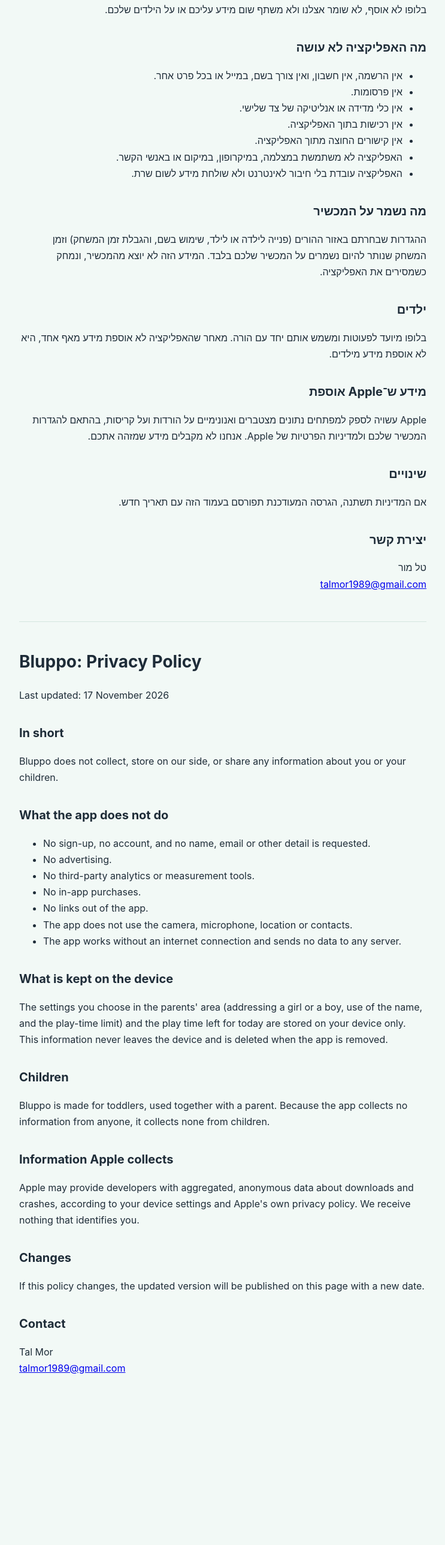
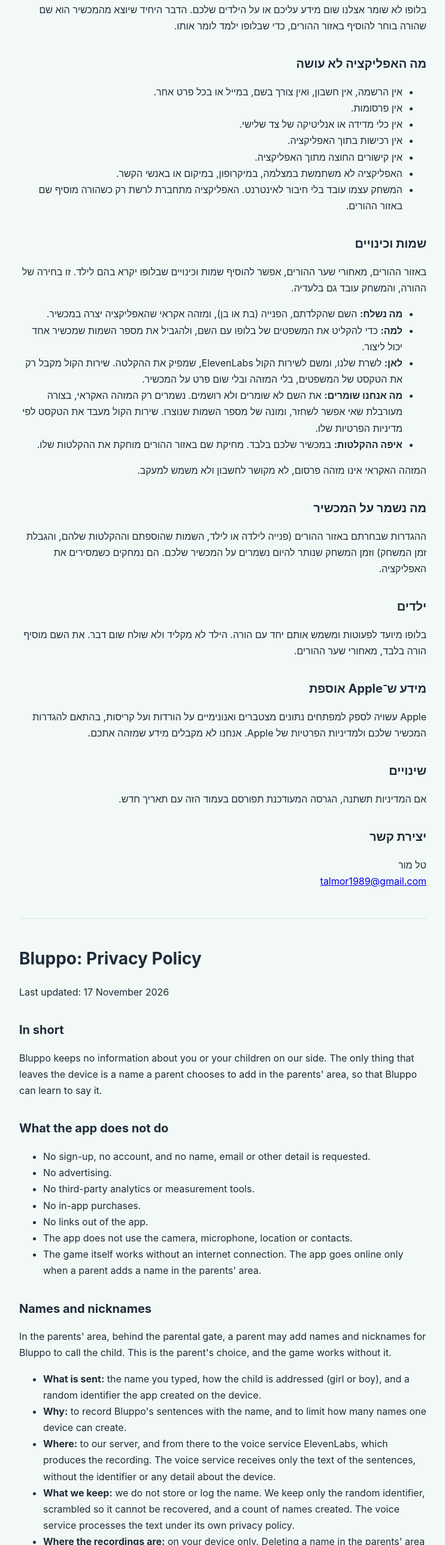
Before and after one commit to talm0r/bluppo-site, a plain HTML site: page privacy.html in a window 1280 px wide. Shown: the part 224-2800 px from the top of the page at 60% size, without its empty margins (268-1011 px from the left). Before the commit the page ends 2567 px from the top, so only its background shows below. Drawn offline with Linux system fonts and the light colour scheme.

Commit message:
Update privacy.html for version 1.1: names and nicknames

```diff
--- a/privacy.html
+++ b/privacy.html
@@ -14,7 +14,7 @@ h1{font-size:28px} h2{font-size:20px;margin-top:32px} .en{direction:ltr;text-ali
 <p>עודכן לאחרונה: 17.11.2026</p>
 
 <h2>בקצרה</h2>
-<p>בלופו לא אוסף, לא שומר אצלנו ולא משתף שום מידע עליכם או על הילדים שלכם.</p>
+<p>בלופו לא שומר אצלנו שום מידע עליכם או על הילדים שלכם. הדבר היחיד שיוצא מהמכשיר הוא שם שהורה בוחר להוסיף באזור ההורים, כדי שבלופו ילמד לומר אותו.</p>
 
 <h2>מה האפליקציה לא עושה</h2>
 <ul>
@@ -24,14 +24,25 @@ h1{font-size:28px} h2{font-size:20px;margin-top:32px} .en{direction:ltr;text-ali
 <li>אין רכישות בתוך האפליקציה.</li>
 <li>אין קישורים החוצה מתוך האפליקציה.</li>
 <li>האפליקציה לא משתמשת במצלמה, במיקרופון, במיקום או באנשי הקשר.</li>
-<li>האפליקציה עובדת בלי חיבור לאינטרנט ולא שולחת מידע לשום שרת.</li>
+<li>המשחק עצמו עובד בלי חיבור לאינטרנט. האפליקציה מתחברת לרשת רק כשהורה מוסיף שם באזור ההורים.</li>
 </ul>
 
+<h2>שמות וכינויים</h2>
+<p>באזור ההורים, מאחורי שער ההורים, אפשר להוסיף שמות וכינויים שבלופו יקרא בהם לילד. זו בחירה של ההורה, והמשחק עובד גם בלעדיה.</p>
+<ul>
+<li><strong>מה נשלח:</strong> השם שהקלדתם, הפנייה (בת או בן), ומזהה אקראי שהאפליקציה יצרה במכשיר.</li>
+<li><strong>למה:</strong> כדי להקליט את המשפטים של בלופו עם השם, ולהגביל את מספר השמות שמכשיר אחד יכול ליצור.</li>
+<li><strong>לאן:</strong> לשרת שלנו, ומשם לשירות הקול ElevenLabs, שמפיק את ההקלטה. שירות הקול מקבל רק את הטקסט של המשפטים, בלי המזהה ובלי שום פרט על המכשיר.</li>
+<li><strong>מה אנחנו שומרים:</strong> את השם לא שומרים ולא רושמים. נשמרים רק המזהה האקראי, בצורה מעורבלת שאי אפשר לשחזר, ומונה של מספר השמות שנוצרו. שירות הקול מעבד את הטקסט לפי מדיניות הפרטיות שלו.</li>
+<li><strong>איפה ההקלטות:</strong> במכשיר שלכם בלבד. מחיקת שם באזור ההורים מוחקת את ההקלטות שלו.</li>
+</ul>
+<p>המזהה האקראי אינו מזהה פרסום, לא מקושר לחשבון ולא משמש למעקב.</p>
+
 <h2>מה נשמר על המכשיר</h2>
-<p>ההגדרות שבחרתם באזור ההורים (פנייה לילדה או לילד, שימוש בשם, והגבלת זמן המשחק) וזמן המשחק שנותר להיום נשמרים על המכשיר שלכם בלבד. המידע הזה לא יוצא מהמכשיר, ונמחק כשמסירים את האפליקציה.</p>
+<p>ההגדרות שבחרתם באזור ההורים (פנייה לילדה או לילד, השמות שהוספתם וההקלטות שלהם, והגבלת זמן המשחק) וזמן המשחק שנותר להיום נשמרים על המכשיר שלכם. הם נמחקים כשמסירים את האפליקציה.</p>
 
 <h2>ילדים</h2>
-<p>בלופו מיועד לפעוטות ומשמש אותם יחד עם הורה. מאחר שהאפליקציה לא אוספת מידע מאף אחד, היא לא אוספת מידע מילדים.</p>
+<p>בלופו מיועד לפעוטות ומשמש אותם יחד עם הורה. הילד לא מקליד ולא שולח שום דבר. את השם מוסיף הורה בלבד, מאחורי שער ההורים.</p>
 
 <h2>מידע ש־Apple אוספת</h2>
 <p>Apple עשויה לספק למפתחים נתונים מצטברים ואנונימיים על הורדות ועל קריסות, בהתאם להגדרות המכשיר שלכם ולמדיניות הפרטיות של Apple. אנחנו לא מקבלים מידע שמזהה אתכם.</p>
@@ -46,7 +57,7 @@ h1{font-size:28px} h2{font-size:20px;margin-top:32px} .en{direction:ltr;text-ali
 <h1>Bluppo: Privacy Policy</h1>
 <p>Last updated: 17 November 2026</p>
 <h2>In short</h2>
-<p>Bluppo does not collect, store on our side, or share any information about you or your children.</p>
+<p>Bluppo keeps no information about you or your children on our side. The only thing that leaves the device is a name a parent chooses to add in the parents' area, so that Bluppo can learn to say it.</p>
 <h2>What the app does not do</h2>
 <ul>
 <li>No sign-up, no account, and no name, email or other detail is requested.</li>
@@ -55,12 +66,22 @@ h1{font-size:28px} h2{font-size:20px;margin-top:32px} .en{direction:ltr;text-ali
 <li>No in-app purchases.</li>
 <li>No links out of the app.</li>
 <li>The app does not use the camera, microphone, location or contacts.</li>
-<li>The app works without an internet connection and sends no data to any server.</li>
+<li>The game itself works without an internet connection. The app goes online only when a parent adds a name in the parents' area.</li>
 </ul>
+<h2>Names and nicknames</h2>
+<p>In the parents' area, behind the parental gate, a parent may add names and nicknames for Bluppo to call the child. This is the parent's choice, and the game works without it.</p>
+<ul>
+<li><strong>What is sent:</strong> the name you typed, how the child is addressed (girl or boy), and a random identifier the app created on the device.</li>
+<li><strong>Why:</strong> to record Bluppo's sentences with the name, and to limit how many names one device can create.</li>
+<li><strong>Where:</strong> to our server, and from there to the voice service ElevenLabs, which produces the recording. The voice service receives only the text of the sentences, without the identifier or any detail about the device.</li>
+<li><strong>What we keep:</strong> we do not store or log the name. We keep only the random identifier, scrambled so it cannot be recovered, and a count of names created. The voice service processes the text under its own privacy policy.</li>
+<li><strong>Where the recordings are:</strong> on your device only. Deleting a name in the parents' area deletes its recordings.</li>
+</ul>
+<p>The random identifier is not an advertising identifier, is not linked to an account, and is not used for tracking.</p>
 <h2>What is kept on the device</h2>
-<p>The settings you choose in the parents' area (addressing a girl or a boy, use of the name, and the play-time limit) and the play time left for today are stored on your device only. This information never leaves the device and is deleted when the app is removed.</p>
+<p>The settings you choose in the parents' area (addressing a girl or a boy, the names you added and their recordings, and the play-time limit) and the play time left for today are stored on your device. They are deleted when the app is removed.</p>
 <h2>Children</h2>
-<p>Bluppo is made for toddlers, used together with a parent. Because the app collects no information from anyone, it collects none from children.</p>
+<p>Bluppo is made for toddlers, used together with a parent. The child types nothing and sends nothing. Only a parent adds a name, behind the parental gate.</p>
 <h2>Information Apple collects</h2>
 <p>Apple may provide developers with aggregated, anonymous data about downloads and crashes, according to your device settings and Apple's own privacy policy. We receive nothing that identifies you.</p>
 <h2>Changes</h2>
```
